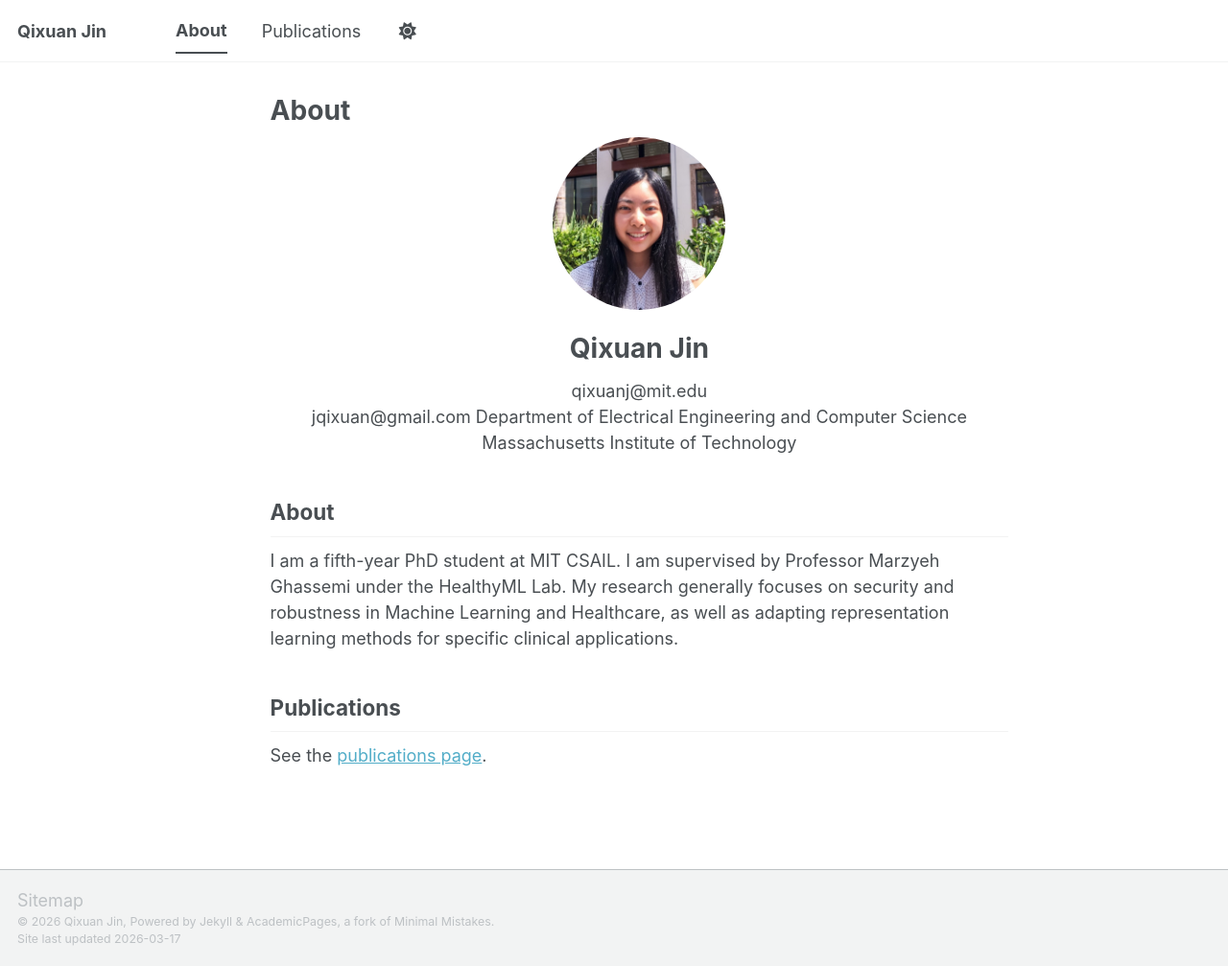
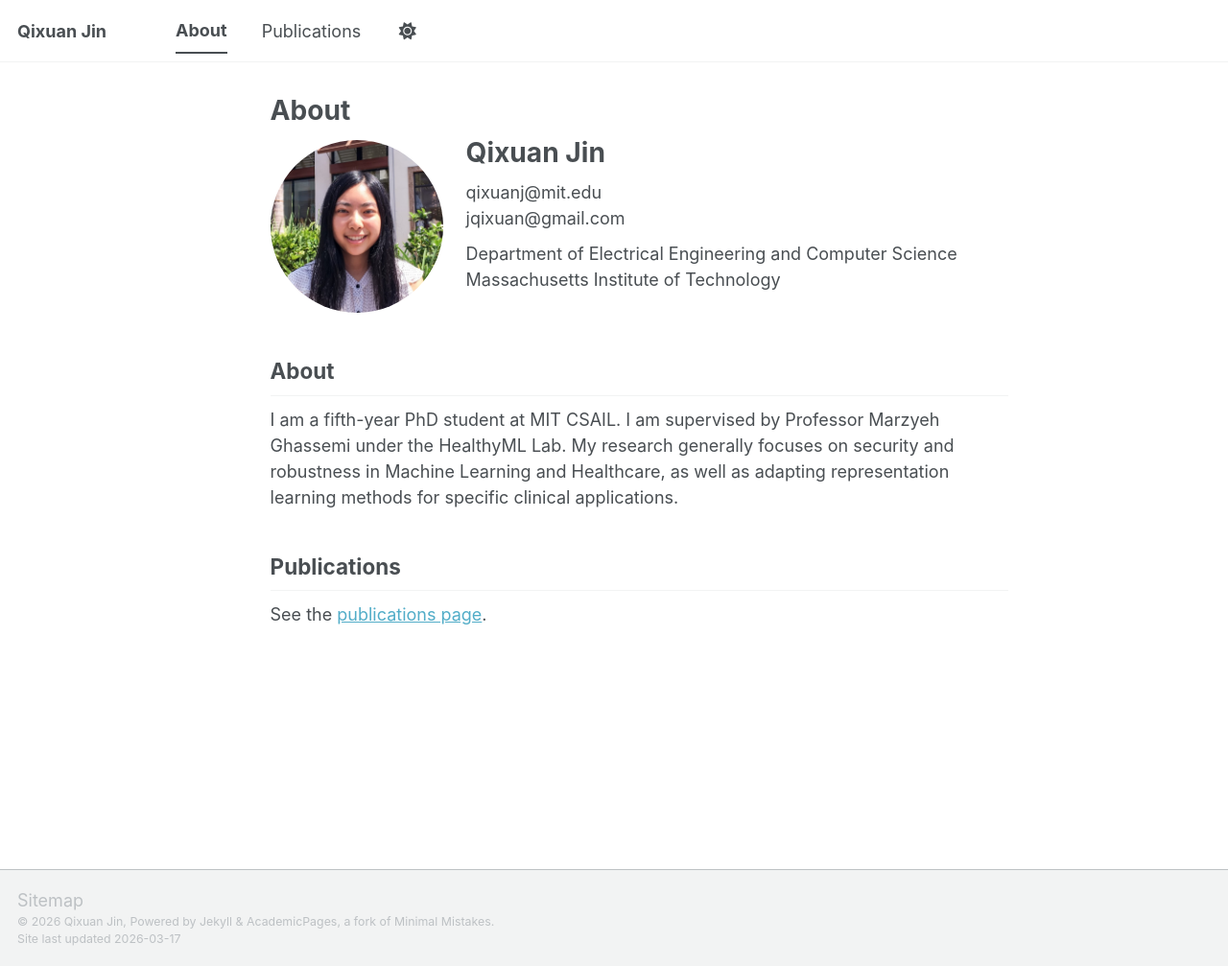
Before and after one commit to QixuanJin99/qixuanjin.github.io, a Jekyll site: the page built from _pages/about.md, in a window 1280 px wide and 1007 px high. Shown: the whole window at 96% size. Built offline with Jekyll 4.4.1, drawn with Linux system fonts in a browser that asks for light colours; a script bundle is joined from its source files by our own code; library files that are not in the unit come from our copies.

Commit message:
Update about.md

```diff
--- a/_pages/about.md
+++ b/_pages/about.md
@@ -5,7 +5,7 @@ layout: single
 author_profile: false
 ---
 
-<p align="center">
+<!-- <p align="center">
   <img src="/images/profile_linkedin.jpeg" alt="Qixuan Jin" width="180" style="border-radius: 50%;">
 </p>
 
@@ -16,7 +16,30 @@ author_profile: false
   jqixuan@gmail.com
   Department of Electrical Engineering and Computer Science
   Massachusetts Institute of Technology
-</p>
+</p> -->
+
+<div style="display: flex; align-items: center; gap: 24px;">
+
+  <!-- Profile Image -->
+  <img src="/images/profile_linkedin.jpeg"
+       alt="Qixuan Jin"
+       width="180"
+       style="border-radius: 50%;">
+
+  <!-- Text Block -->
+  <div>
+    <h1 style="margin-bottom: 10px;">Qixuan Jin</h1>
+    <p style="margin: 0;">
+      qixuanj@mit.edu<br>
+      jqixuan@gmail.com
+    </p>
+    <p style="margin-top: 10px;">
+      Department of Electrical Engineering and Computer Science<br>
+      Massachusetts Institute of Technology
+    </p>
+  </div>
+
+</div>
 
 ## About
 I am a fifth-year PhD student at MIT CSAIL. I am supervised by Professor Marzyeh Ghassemi under the HealthyML Lab. My research generally focuses on security and robustness in Machine Learning and Healthcare, as well as adapting representation learning methods for specific clinical applications.
```
